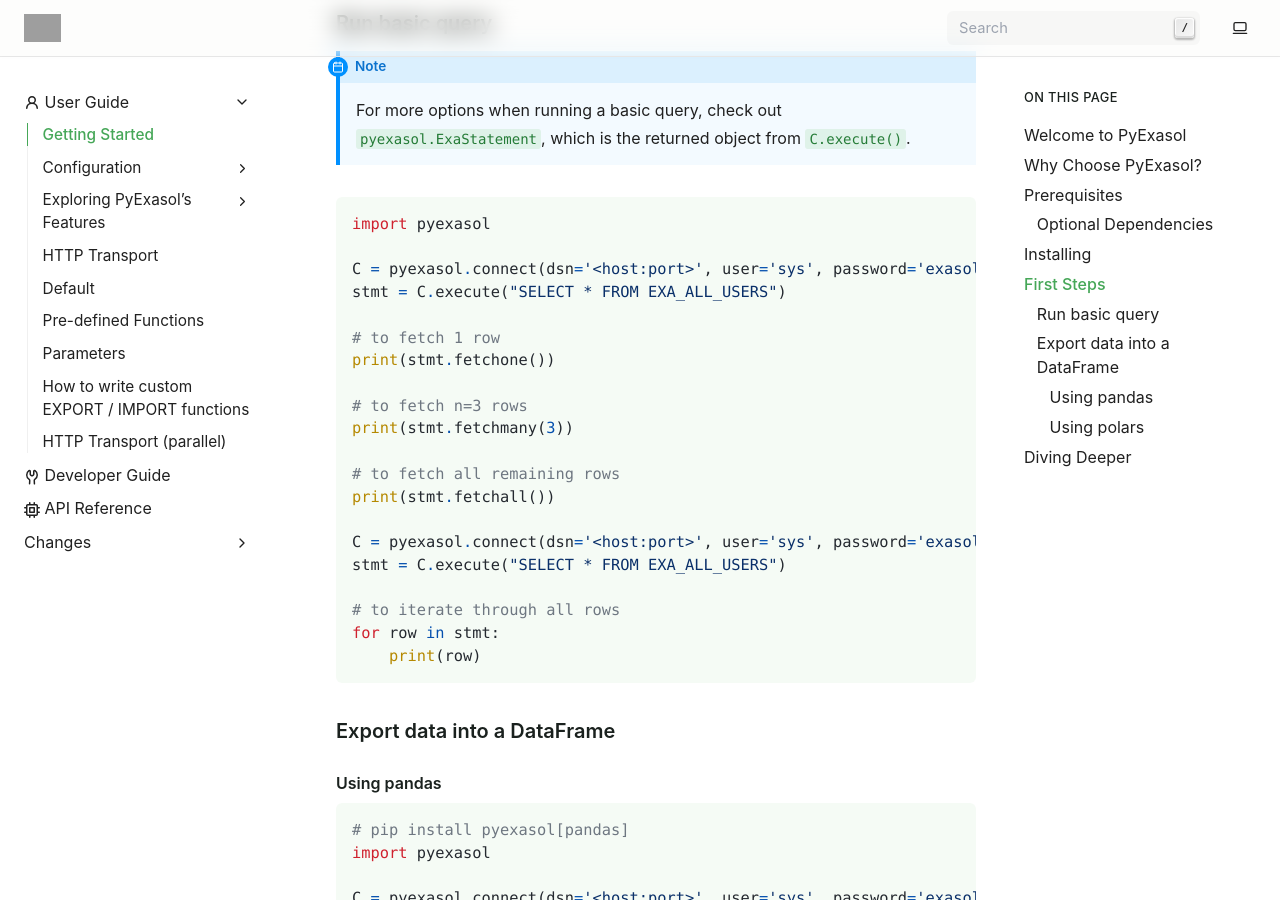
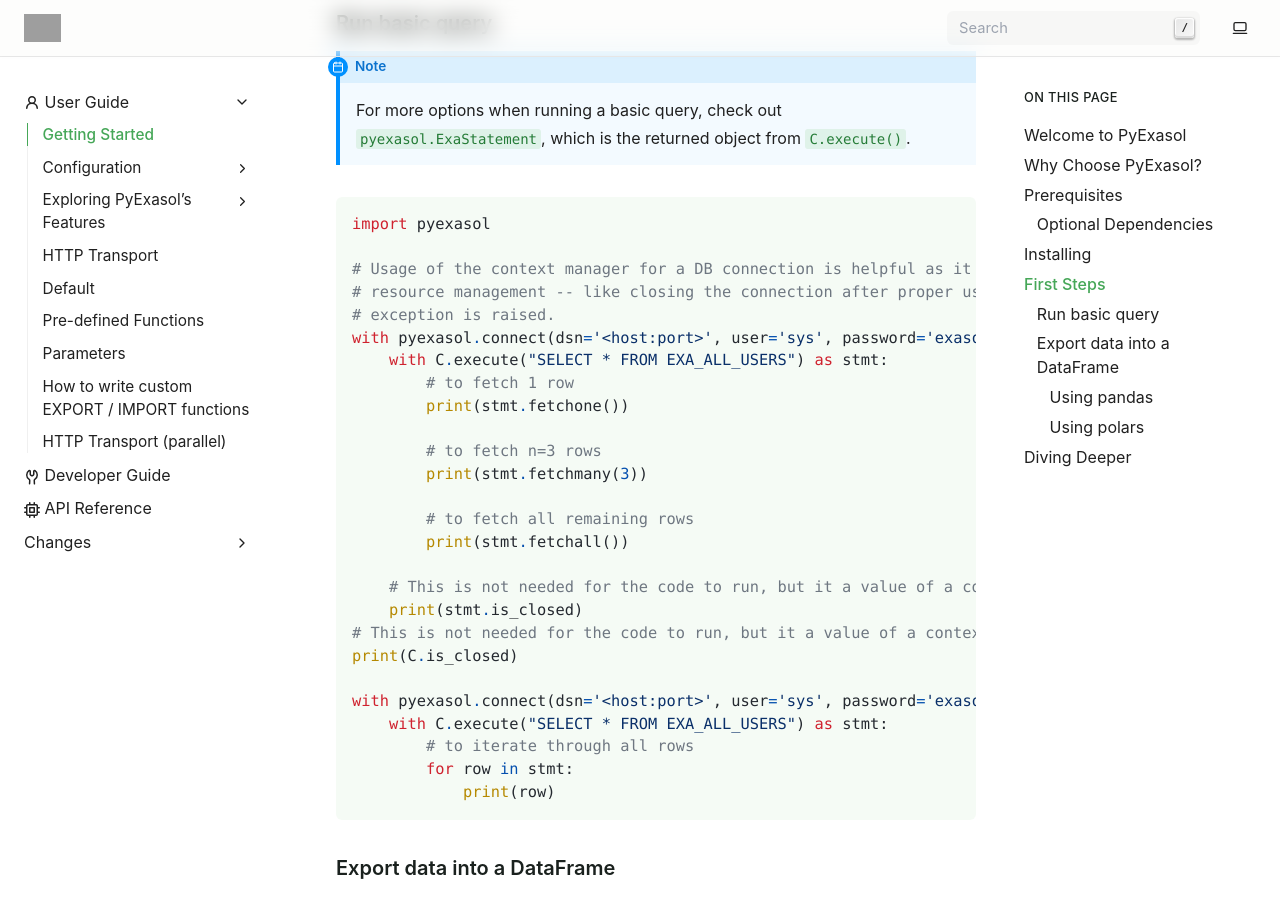
Before and after one commit to exasol/pyexasol, a Sphinx documentation site: the page built from doc/user_guide/getting_started.rst, in a window 1280 px wide and 900 px high, scrolled down 1944 px. Built offline with Sphinx 7.4.7, drawn with Linux system fonts in a browser that asks for light colours; grey boxes are pictures that could not be loaded.

Commit message:
Use context manager in example so clearer proper usage

```diff
--- a/doc/user_guide/getting_started.rst
+++ b/doc/user_guide/getting_started.rst
@@ -72,24 +72,30 @@
 
     import pyexasol
 
-    C = pyexasol.connect(dsn='<host:port>', user='sys', password='exasol')
-    stmt = C.execute("SELECT * FROM EXA_ALL_USERS")
+    # Usage of the context manager for a DB connection is helpful as it ensures proper
+    # resource management -- like closing the connection after proper usage or an
+    # exception is raised.
+    with pyexasol.connect(dsn='<host:port>', user='sys', password='exasol') as C:
+        with C.execute("SELECT * FROM EXA_ALL_USERS") as stmt:
+            # to fetch 1 row
+            print(stmt.fetchone())
 
-    # to fetch 1 row
-    print(stmt.fetchone())
+            # to fetch n=3 rows
+            print(stmt.fetchmany(3))
 
-    # to fetch n=3 rows
-    print(stmt.fetchmany(3))
+            # to fetch all remaining rows
+            print(stmt.fetchall())
 
-    # to fetch all remaining rows
-    print(stmt.fetchall())
+        # This is not needed for the code to run, but it a value of a context manager.
+        print(stmt.is_closed)
+    # This is not needed for the code to run, but it a value of a context manager.
+    print(C.is_closed)
 
-    C = pyexasol.connect(dsn='<host:port>', user='sys', password='exasol')
-    stmt = C.execute("SELECT * FROM EXA_ALL_USERS")
-
-    # to iterate through all rows
-    for row in stmt:
-        print(row)
+    with pyexasol.connect(dsn='<host:port>', user='sys', password='exasol') as C:
+        with C.execute("SELECT * FROM EXA_ALL_USERS") as stmt:
+            # to iterate through all rows
+            for row in stmt:
+                print(row)
 
 Export data into a DataFrame
 ^^^^^^^^^^^^^^^^^^^^^^^^^^^^
```
